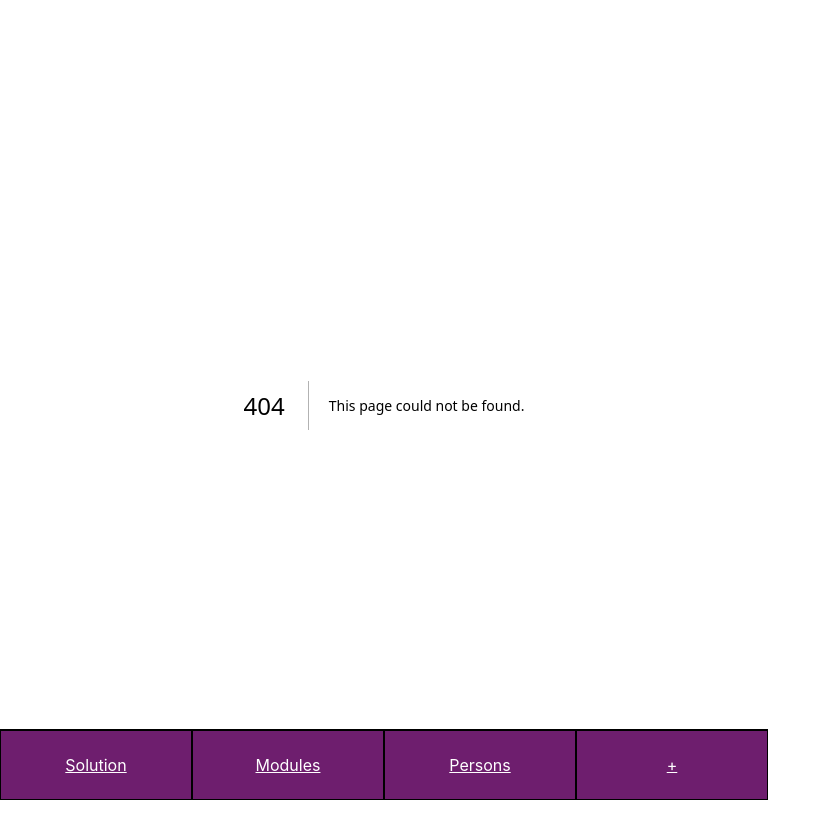
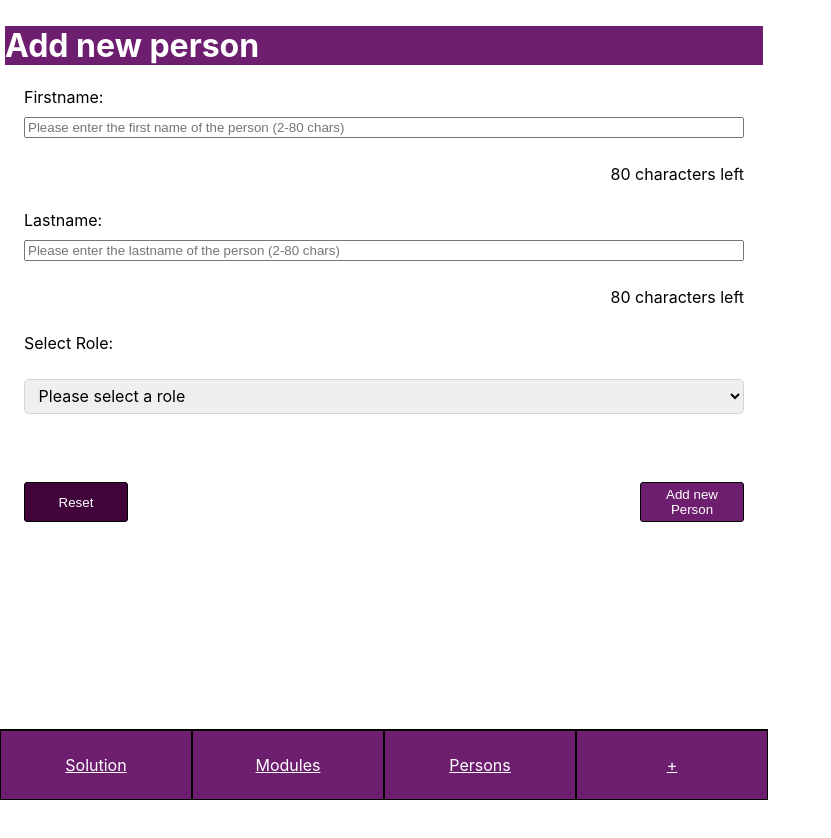
Before and after one commit to kochch1337/Capstone-Project, a Next.js app: page /createPerson in a window 1280 px wide. Before the commit this address had no page. Shown: the top 838 px of the page, without its empty margins (0-831 px from the left). After the commit the page ends 800 px from the top, so only its background shows below. Built offline with nearby package versions, Linux system fonts and the light colour scheme.

Commit message:
add function to add new persons

```diff
--- a/components/ModuleChanger/index.js
+++ b/components/ModuleChanger/index.js
@@ -11,7 +11,6 @@ import { useState } from "react";
 import { StyledHeader } from "../Card/Card.styled";
 import SnackBar from "../SnackBar";
 import PersonListItem from "../PersonListItem";
-import { useEffect } from "react";
 
 const maxModuleLength = 8;
 const minModuleLength = 2;
@@ -194,10 +193,9 @@ export default function ModuleChanger({
         </ul>
         {showSnack && (
           <SnackBar
-            text={"Solution saved"}
+            text={"Module saved"}
             onClose={() => {
-              console.log("on close started");
-              router.push(`/`);
+              router.push(`/modules`);
             }}
           />
         )}
--- /dev/null
+++ b/components/PersonChanger/index.js
@@ -0,0 +1,120 @@
+import { useRouter } from "next/router.js";
+import {
+  FormsBase,
+  TextElement,
+  ButtonContainer,
+} from "../InputForm/InputForm.styled";
+import ButtonNew from "../../components/Button";
+import { useState } from "react";
+import { StyledHeader } from "../Card/Card.styled";
+import SnackBar from "../SnackBar";
+import SelectRole from "../SelectRole";
+
+const maxFirstnameLength = 80;
+const minFirstnameLength = 2;
+const maxLastnameLength = 80;
+const minLastnameLength = 2;
+
+export default function PersonChanger({ addPerson }) {
+  const router = useRouter();
+
+  const [showSnack, setShowSnack] = useState(false);
+
+  const [inputCounterFirstname, setInputCounterFirstname] =
+    useState(maxFirstnameLength);
+  const [inputCounterLastanme, setInputCounterLastname] =
+    useState(maxLastnameLength);
+
+  function onSubmit(event) {
+    event.preventDefault();
+    const data = new FormData(event.target);
+
+    const { select_role, person_firstname, person_lastname } =
+      Object.fromEntries(data);
+
+    const firstName = person_firstname.trim();
+    if (firstName.length === 0) {
+      alert(
+        `Please enter a firstname name with at least ${minFirstnameLength} chars that are not whitespaces`
+      );
+      return;
+    }
+
+    const lastName = person_lastname.trim();
+    if (lastName.length === 0) {
+      alert(
+        `Please enter a lastname with at least ${minLastnameLength} chars that are not whitespaces`
+      );
+      return;
+    }
+
+    const newPerson = {
+      personal_Id: crypto.randomUUID(),
+      firstname: firstName,
+      lastname: lastName,
+      role: select_role,
+    };
+
+    console.log(newPerson);
+    addPerson(newPerson);
+    setShowSnack(true);
+  }
+
+  return (
+    <>
+      <StyledHeader>Add new person</StyledHeader>
+      <FormsBase data-js="form" onSubmit={onSubmit}>
+        <label htmlFor="person_firstname">Firstname:</label>
+        <input
+          type="text"
+          name="person_firstname"
+          id="person_firstname"
+          placeholder={`Please enter the first name of the person (${minFirstnameLength}-${maxFirstnameLength} chars)`}
+          minLength={minFirstnameLength}
+          maxLength={maxFirstnameLength}
+          onChange={(event) => {
+            setInputCounterFirstname(
+              maxFirstnameLength - event.target.value.length
+            );
+          }}
+          required
+        ></input>
+        <TextElement>{inputCounterFirstname} characters left</TextElement>
+        <label htmlFor="person_lastname">Lastname:</label>
+        <input
+          type="text"
+          name="person_lastname"
+          id="person_lastname"
+          placeholder={`Please enter the lastname of the person (${minLastnameLength}-${maxLastnameLength} chars)`}
+          minLength={minLastnameLength}
+          maxLength={maxLastnameLength}
+          onChange={(event) => {
+            setInputCounterLastname(
+              maxLastnameLength - event.target.value.length
+            );
+          }}
+          required
+        ></input>
+        <TextElement>{inputCounterLastanme} characters left</TextElement>
+        <SelectRole required />
+        {showSnack && (
+          <SnackBar
+            text={"Person saved"}
+            onClose={() => {
+              router.push(`/persons`);
+            }}
+          />
+        )}
+        {!showSnack && <p> </p>}
+        <ButtonContainer>
+          <ButtonNew type="reset" variant="reset">
+            Reset
+          </ButtonNew>
+          <ButtonNew type="submit" variant="submit">
+            Add new Person
+          </ButtonNew>
+        </ButtonContainer>
+      </FormsBase>
+    </>
+  );
+}
--- a/components/SelectPerson/index.js
+++ b/components/SelectPerson/index.js
@@ -18,12 +18,12 @@ export default function SelectPerson({
       <label htmlFor="select-person">{titleHeader}:</label>
       <Select
         id="select-person"
-        defaultValue={"noSelect"}
+        defaultValue=""
         name={responsibility}
         required
         onChange={onChange}
       >
-        <option key="none" value="noSelect" disabled>
+        <option key="none" value="" disabled>
           Please select a person
         </option>
         {filteredPersons.map((person) => {
--- /dev/null
+++ b/components/SelectRole/SelectRole.styled.js
@@ -0,0 +1,12 @@
+import styled from "styled-components";
+
+const Select = styled.select`
+  font: inherit;
+  height: 2.2em;
+  margin: 1rem 0;
+  padding: 0.3em 0.6em;
+  border: 1px solid lightgrey;
+  border-radius: 0.3em;
+`;
+
+export { Select };
--- /dev/null
+++ b/components/SelectRole/index.js
@@ -0,0 +1,21 @@
+import { Select } from "./SelectRole.styled";
+
+export default function SelectRole() {
+  return (
+    <>
+      <label htmlFor="select_role">Select Role:</label>
+      <Select id="select_role" defaultValue="" name="select_role" required>
+        <option key="none" value="" disabled>
+          Please select a role
+        </option>
+
+        <option key="dev" value="dev">
+          Developer
+        </option>
+        <option key="bc" value="bc">
+          Consultant
+        </option>
+      </Select>
+    </>
+  );
+}
--- a/pages/_app.js
+++ b/pages/_app.js
@@ -32,6 +32,10 @@ function MyApp({ Component, pageProps }) {
     );
   }
 
+  function addPerson(newPerson) {
+    setPersonsData([...personsData, newPerson]);
+  }
+
   return (
     <>
       <GlobalStyles />
@@ -43,6 +47,7 @@ function MyApp({ Component, pageProps }) {
           personsData={personsData}
           addSolution={addSolution}
           addModule={addModule}
+          addPerson={addPerson}
         />
       </Layout>
     </>
--- /dev/null
+++ b/pages/createPerson/index.js
@@ -0,0 +1,12 @@
+import { useRouter } from "next/router.js";
+import PersonChanger from "../../components/PersonChanger";
+
+export default function CreatePerson({ addPerson }) {
+  const router = useRouter();
+
+  return (
+    <>
+      <PersonChanger addPerson={addPerson} />
+    </>
+  );
+}
```
Also changed, not shown: pages/newEntries/index.js (+7 -0 lines).
